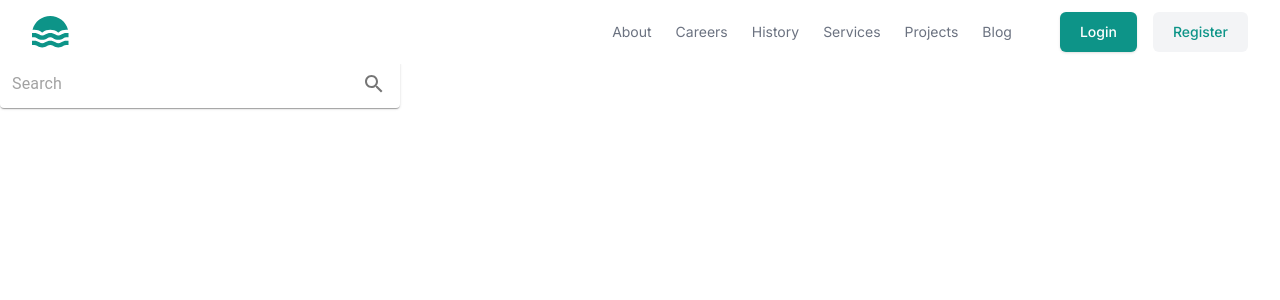
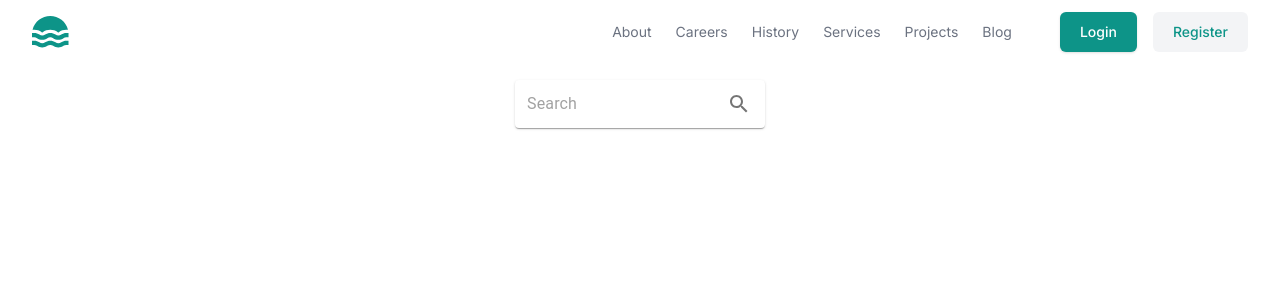
Before and after one commit to The-Brain-Train/LearningPath, a Next.js app in the folder front-end/: page /explore in a window 1280 px wide. Shown: the top 300 px of the page. Built offline with nearby package versions, Linux system fonts and the light colour scheme.

Commit message:
style: search-bar

```diff
--- a/front-end/app/explore/page.tsx
+++ b/front-end/app/explore/page.tsx
@@ -5,10 +5,10 @@ import SearchIcon from "@mui/icons-material/Search";
 
 export default function Explore() {
   return (
-    <main>
+    <main className="flex items-center justify-center">
       <Paper
         component="form"
-        sx={{ p: "2px 4px", display: "flex", alignItems: "center", width: 400 }}
+        sx={{ m: "20px", p: "2px 4px", display: "flex", alignItems: "center", width: 250 }}
       >
         <InputBase
           sx={{ ml: 1, flex: 1 }}
```
